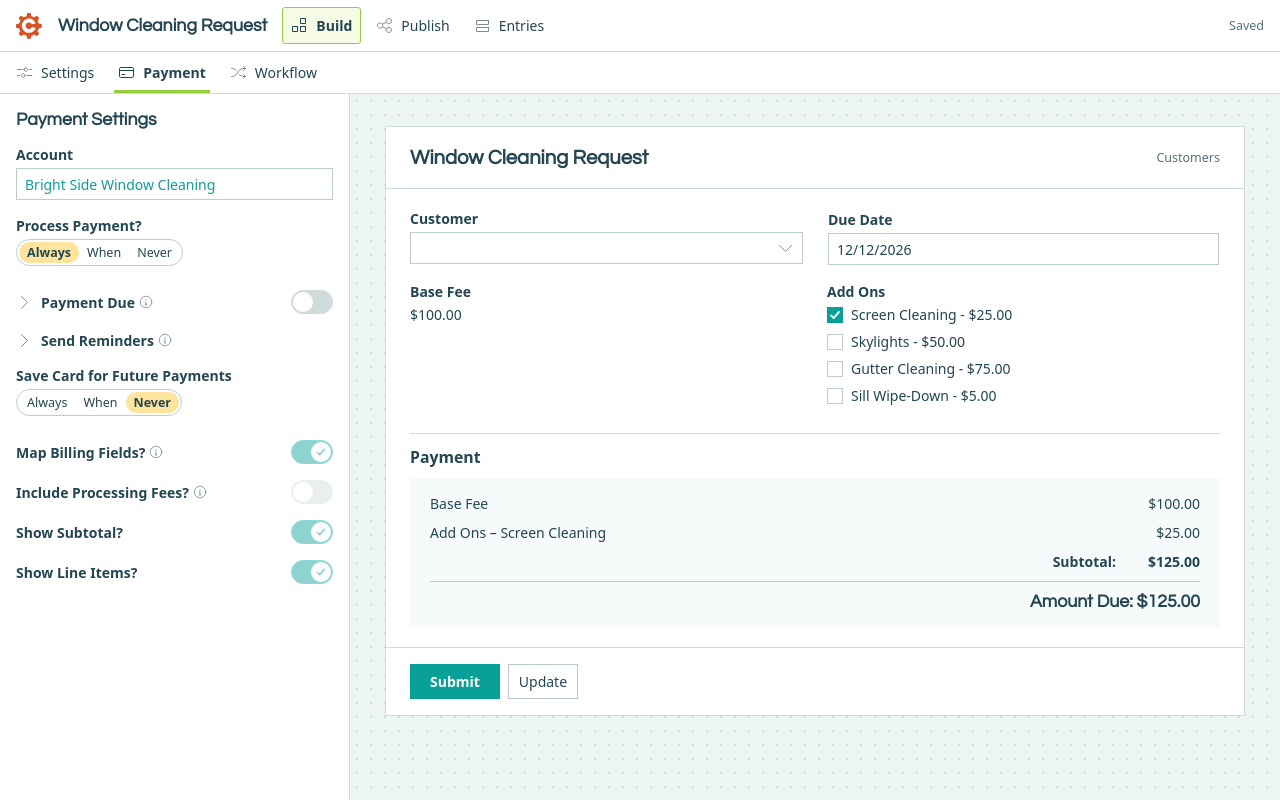
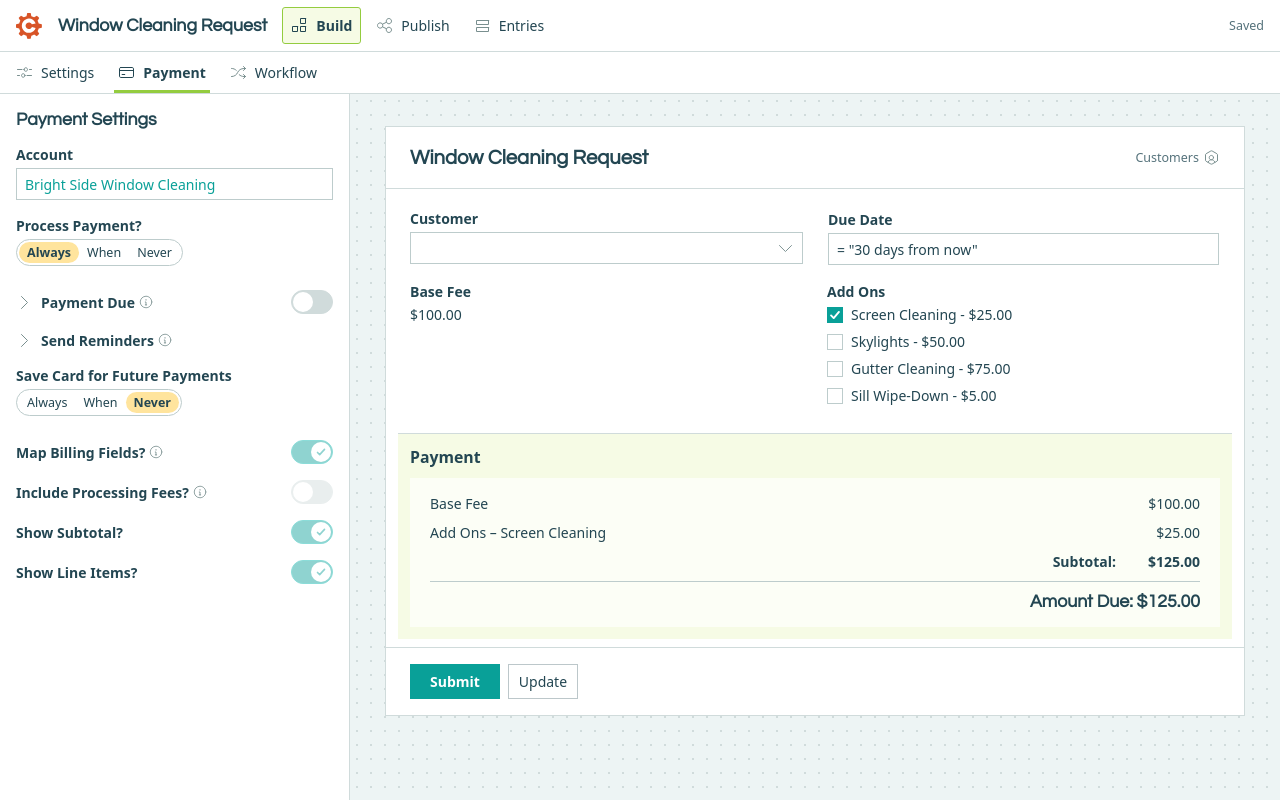
Before and after one commit to cognitoforms/cognitoforms.github.io, a plain HTML site: page window-cleaning-request/index.html in a window 1280 px wide. Both pictures are taken after a click on the tab "Payment". Drawn offline with Linux system fonts and the light colour scheme.

Commit message:
make payment block clickable, styling tweaks, due date calc

```diff
--- a/window-cleaning-request/index.html
+++ b/window-cleaning-request/index.html
@@ -1,4 +1,5 @@
 <!doctype html><html><head><meta charset=utf8><meta name=viewport content="width=device-width,initial-scale=1,viewport-fit=cover"><style>:root{color-scheme:light;box-sizing:border-box;padding-top:env(safe-area-inset-top,0px);padding-bottom:env(safe-area-inset-bottom,0px)}html{scroll-padding-top:env(safe-area-inset-top,0px)}body{margin:0;padding:0;font:14px -apple-system,BlinkMacSystemFont,sans-serif;background:#fff;color:#000}img{max-width:100%}[hidden]:not([hidden=until-found i]){display:none!important}</style></head><body>
+
 
 <title>Window Cleaning Request</title>
 <meta name="claude:viewport-fit-sides" content="cover">
@@ -843,6 +844,11 @@ textarea.text { resize: vertical; min-height: 68px; }
 .form.v3 .sel-able:hover { border-color: var(--border-subtle); }
 .form.v3 .sel-able.is-sel { background: var(--bg-selected-nav); border-color: var(--border-input); }
 .form.v3 .form-f { cursor: default; transition: background-color var(--duration-hovered); }
+.form.v3 .pay { margin: 0 12px 8px; padding: 12px; cursor: default; transition: background-color var(--duration-hovered); }
+.form.v3 .pay.is-sel { background: var(--bg-selected-nav); }
+.ff .box { background: var(--bg-primary); }
+.form.v3 .pay.is-sel .pay-box { background: color-mix(in srgb, var(--bg-selected-nav) 35%, var(--bg-primary)); }
+.form-h .status { display: inline-flex; align-items: center; gap: var(--spacing-2); }
 .form.v3 .form-f.is-sel { background: var(--bg-selected-nav); }
 .form.v3 .btn.is-sel { box-shadow: 0 0 0 4px var(--bg-selected-nav), 0 0 0 5px var(--border-input); }
 /* Form Settings panel */
@@ -1010,7 +1016,8 @@ eye: "<svg class=\"icon icon--eye\" aria-hidden=\"true\" viewBox=\"0 0 17 17\" f
 	sFormIc: "<svg class=\"icon icon--form\" aria-hidden=\"true\" viewBox=\"0 0 17 17\" fill=\"none\" xmlns=\"http://www.w3.org/2000/svg\"><path d=\"M5.5032 7.50427L11.5079 7.50427\" stroke=\"currentColor\" stroke-linecap=\"round\"/><path d=\"M5.5014 10.5026H9.49828\" stroke=\"currentColor\" stroke-linecap=\"round\"/><path d=\"M8 2.03868C8.3094 1.86004 8.6906 1.86004 9 2.03868L14.0622 4.96132C14.3716 5.13996 14.5622 5.47008 14.5622 5.82735L14.5622 11.6726C14.5622 12.0299 14.3716 12.36 14.0622 12.5387L9 15.4613C8.6906 15.64 8.3094 15.64 8 15.4613L2.93782 12.5387C2.62842 12.36 2.43782 12.0299 2.43782 11.6726L2.43782 5.82735C2.43782 5.47008 2.62842 5.13996 2.93782 4.96132L8 2.03868Z\" stroke=\"currentColor\"/></svg>",
 	sEdit: "<svg class=\"icon icon--edit\" aria-hidden=\"true\" viewBox=\"0 0 17 17\" fill=\"none\" xmlns=\"http://www.w3.org/2000/svg\"><g><path d=\"M8.94737 4.92105L2.23684 11.6316L1.3421 15.6579L5.36842 14.7632L12.0789 8.05263M11.6345 2.23393C12.6212 1.24724 14.1248 1.1511 14.9929 2.01919C15.861 2.88729 15.7648 4.39089 14.7781 5.37758L13.8849 6.27086L10.7412 3.12721L11.6345 2.23393Z\" stroke=\"currentColor\" stroke-linecap=\"round\" stroke-linejoin=\"round\"/></g></svg>",
 	sLock: "<svg class=\"icon icon--lock\" aria-hidden=\"true\" viewBox=\"0 0 17 17\" fill=\"none\" xmlns=\"http://www.w3.org/2000/svg\"><g><path d=\"M3.5 8.49225C3.5 7.94424 3.94772 7.5 4.5 7.5H12.5C13.0523 7.5 13.5 7.94424 13.5 8.49225V14.5078C13.5 15.0558 13.0523 15.5 12.5 15.5H4.5C3.94772 15.5 3.5 15.0558 3.5 14.5078V8.49225Z\" stroke=\"currentColor\"/><path d=\"M5.5 7V4.55556C5.5 3.74517 5.81607 2.96798 6.37868 2.39495C6.94129 1.82192 7.70435 1.5 8.5 1.5C9.29565 1.5 10.0587 1.82192 10.6213 2.39495C11.1839 2.96798 11.5 3.74517 11.5 4.55556V7\" stroke=\"currentColor\" stroke-linecap=\"round\" stroke-linejoin=\"round\"/></g></svg>",
-	sLookup: "<svg class=\"icon icon--lookup\" aria-hidden=\"true\" viewBox=\"0 0 17 17\" fill=\"none\" xmlns=\"http://www.w3.org/2000/svg\"><g><path d=\"M15.5 15.5L12.75 12.75M1.92424 5.5L15.0758 5.5M8.5 14.5H2.34848C1.87988 14.5 1.5 14.114 1.5 13.6379V3.36207C1.5 2.88596 1.87988 2.5 2.34848 2.5H14.6515C15.1201 2.5 15.5 2.88596 15.5 3.36207V8.75M13.5417 10.7708C13.5417 12.3011 12.3011 13.5417 10.7708 13.5417C9.24054 13.5417 8 12.3011 8 10.7708C8 9.24054 9.24054 8 10.7708 8C12.3011 8 13.5417 9.24054 13.5417 10.7708Z\" stroke=\"currentColor\" stroke-linecap=\"round\" stroke-linejoin=\"round\"/></g></svg>"
+	sLookup: "<svg class=\"icon icon--lookup\" aria-hidden=\"true\" viewBox=\"0 0 17 17\" fill=\"none\" xmlns=\"http://www.w3.org/2000/svg\"><g><path d=\"M15.5 15.5L12.75 12.75M1.92424 5.5L15.0758 5.5M8.5 14.5H2.34848C1.87988 14.5 1.5 14.114 1.5 13.6379V3.36207C1.5 2.88596 1.87988 2.5 2.34848 2.5H14.6515C15.1201 2.5 15.5 2.88596 15.5 3.36207V8.75M13.5417 10.7708C13.5417 12.3011 12.3011 13.5417 10.7708 13.5417C9.24054 13.5417 8 12.3011 8 10.7708C8 9.24054 9.24054 8 10.7708 8C12.3011 8 13.5417 9.24054 13.5417 10.7708Z\" stroke=\"currentColor\" stroke-linecap=\"round\" stroke-linejoin=\"round\"/></g></svg>",
+	personForm: "<svg class=\"icon icon--person-form\" aria-hidden=\"true\" viewBox=\"0 0 17 17\" fill=\"none\" xmlns=\"http://www.w3.org/2000/svg\"><g><path d=\"M14.4997 11.1665V5.83346C14.4995 5.59966 14.4377 5.37003 14.3207 5.1676C14.2037 4.96518 14.0355 4.79709 13.8331 4.68019L9.16662 2.01365C8.96394 1.89663 8.73402 1.83502 8.49999 1.83502C8.26595 1.83502 8.03604 1.89663 7.83335 2.01365L3.16691 4.68019C2.96443 4.79709 2.79625 4.96518 2.67924 5.1676C2.56223 5.37003 2.50051 5.59966 2.50027 5.83346V11.1665C2.50051 11.4003 2.56223 11.63 2.67924 11.8324C2.79625 12.0348 2.96443 12.2029 3.16691 12.3198L7.83335 14.9864C8.03604 15.1034 8.26595 15.165 8.49999 15.165C8.73402 15.165 8.96394 15.1034 9.16662 14.9864L13.8331 12.3198C14.0355 12.2029 14.2037 12.0348 14.3207 11.8324C14.4377 11.63 14.4995 11.4003 14.4997 11.1665Z\" stroke=\"currentColor\" stroke-linecap=\"round\" stroke-linejoin=\"round\"/><path d=\"M11.7795 12.9527C11.5344 12.3182 11.0923 11.7694 10.5117 11.379C9.93116 10.9886 9.2395 10.7751 8.52835 10.7666C7.8172 10.7581 7.12012 10.9551 6.52941 11.3315C5.9387 11.7079 5.48224 12.246 5.22046 12.8745M10.5334 8.58404C10.5334 9.77515 9.56782 10.7407 8.37671 10.7407C7.1856 10.7407 6.22001 9.77515 6.22001 8.58404C6.22001 7.39293 7.1856 6.42734 8.37671 6.42734C9.56782 6.42734 10.5334 7.39293 10.5334 8.58404Z\" stroke=\"currentColor\" stroke-linecap=\"round\"/></g></svg>"
 };
 
 const ROLES = ['Customer', 'Internal', 'Public'];
@@ -1250,7 +1257,7 @@ function fieldPanel() {
 			${invalid ? `<div class="field-err" id="due-for-err" role="alert">${ICONS.warn}<span>Due Date For is required.</span></div>` : DUE_FOR_HINT[cur] ? `<div class="hint">${DUE_FOR_HINT[cur]}</div>` : ''}
 		</div>` : ''}
 		${remindersSection()}` : '';
-	const calcInput = (id, ph, label) => `<span class="input-ic"><input id="${id}" class="text" placeholder="${ph}" aria-label="${label}">${ICONS.calc}</span>`;
+	const calcInput = (id, ph, label, value = '') => `<span class="input-ic"><input id="${id}" class="text" placeholder="${ph}" aria-label="${label}" value="${esc(value)}">${ICONS.calc}</span>`;
 	const bar = (label, opts, on) => `<div class="field"><div class="lbl">${label}</div><div class="pills">${opts.map(o => `<button class="pill ${o === on ? 'on' : ''}" type="button">${o}</button>`).join('')}</div></div>`;
 	return `<h2>Field Settings - Date</h2>
 	<div class="field"><label class="lbl" for="fs-label">Label</label><span class="input-ic"><input id="fs-label" class="text" value="Due Date">${ICONS.eye}</span></div>
@@ -1258,7 +1265,7 @@ function fieldPanel() {
 		<div class="radios"><label class="check" for="fs-type-date"><input type="radio" id="fs-type-date" name="fs-type" checked> Date</label>
 		<label class="check" for="fs-type-time"><input type="radio" id="fs-type-time" name="fs-type"> Time</label></div></div>
 	<div class="field"><label class="lbl" for="fs-ph">Placeholder Text</label><input id="fs-ph" class="text"></div>
-	<div class="field"><label class="lbl" for="fs-default">Default Value</label>${calcInput('fs-default', '=', 'Default Value')}</div>
+	<div class="field"><label class="lbl" for="fs-default">Default Value</label>${calcInput('fs-default', '=', 'Default Value', '= "30 days from now"')}</div>
 	<div class="field"><div class="lbl">Range</div><div class="range">${calcInput('fs-min', 'Minimum', 'Minimum')}<span>to</span>${calcInput('fs-max', 'Maximum', 'Maximum')}</div></div>
 	<div class="field"><label class="lbl" for="fs-help">Help Text</label><textarea id="fs-help" class="text" rows="3"></textarea></div>
 	${due}
@@ -1485,17 +1492,17 @@ function renderCanvas() {
 	const selCls = key => v3 && state.tab === 'field' && state.sel === key ? 'is-sel' : '';
 	const selAttrs = (action, label) => v3 ? `data-action="${action}" role="button" tabindex="0" aria-label="${label}"` : '';
 	document.getElementById('canvas').innerHTML = `<div class="form ${v3 ? 'v3' : ''}">
-		<div class="form-h ${v3 && state.tab === 'settings' ? 'is-sel' : ''}" ${selAttrs('select-header', 'Form settings')}><h3>Window Cleaning Request</h3><span class="status">Customers</span></div>
+		<div class="form-h ${v3 && state.tab === 'settings' ? 'is-sel' : ''}" ${selAttrs('select-header', 'Form settings')}><h3>Window Cleaning Request</h3><span class="status">Customers ${ICONS.personForm}</span></div>
 		<div class="form-b">
 			<div class="ff"><label>Customer</label><div class="box person" role="combobox" aria-expanded="false" aria-label="Customer"><span class="pname"></span>${ICONS.chevDown}</div></div>
-			<div class="ff ${v3 ? 'sel-able' : ''} ${selCls('due')}" ${selAttrs('select-due', 'Due Date field settings')}><label>Due Date</label><div class="box" style="color:var(--fg)">${DUE_DATE}</div></div>
+			<div class="ff ${v3 ? 'sel-able' : ''} ${selCls('due')}" ${selAttrs('select-due', 'Due Date field settings')}><label>Due Date</label><div class="box" style="color:var(--fg)">= &quot;30 days from now&quot;</div></div>
 			<div class="ff"><label>Base Fee</label><div>${money(BASE_FEE)}</div></div>
 			<div class="ff"><label>Add Ons</label>
 				${ADD_ONS.map(([n, p], i) => `<label class="addon" for="addon-${i}"><input type="checkbox" id="addon-${i}" data-addon="${i}" ${state.addOns[i] ? 'checked' : ''}> ${n} - ${money(p)}</label>`).join('')}
 			</div>
 			${state.proto === 'v3' ? `<div class="ff full"><div class="sig-lbl"><label>Customer Signature<span class="req-star" aria-label="required">*</span></label>${ICONS.docSign}</div><div class="sig-box"><div class="sig-line">${ICONS.f_signature}<span>Signature</span></div></div></div>` : ''}
 		</div>
-		<div class="pay">
+		<div class="pay ${v3 && state.tab === 'payment' ? 'is-sel' : ''}" ${selAttrs('select-payment', 'Payment settings')}>
 			<h4>Payment</h4>
 			<div class="pay-box">
 				<div class="li"><span>Base Fee</span><span>${money(BASE_FEE)}</span></div>
@@ -1999,6 +2006,8 @@ document.addEventListener('click', e => {
 			openDialog('new'); break;
 		case 'open-action':
 			state.action = a.dataset.name; render(); break;
+		case 'select-payment':
+			state.tab = 'payment'; state.sel = null; state.action = null; render(); break;
 		case 'select-footer':
 			state.tab = 'workflow'; state.sel = null; state.action = null; render(); break;
 		case 'select-header':
```
